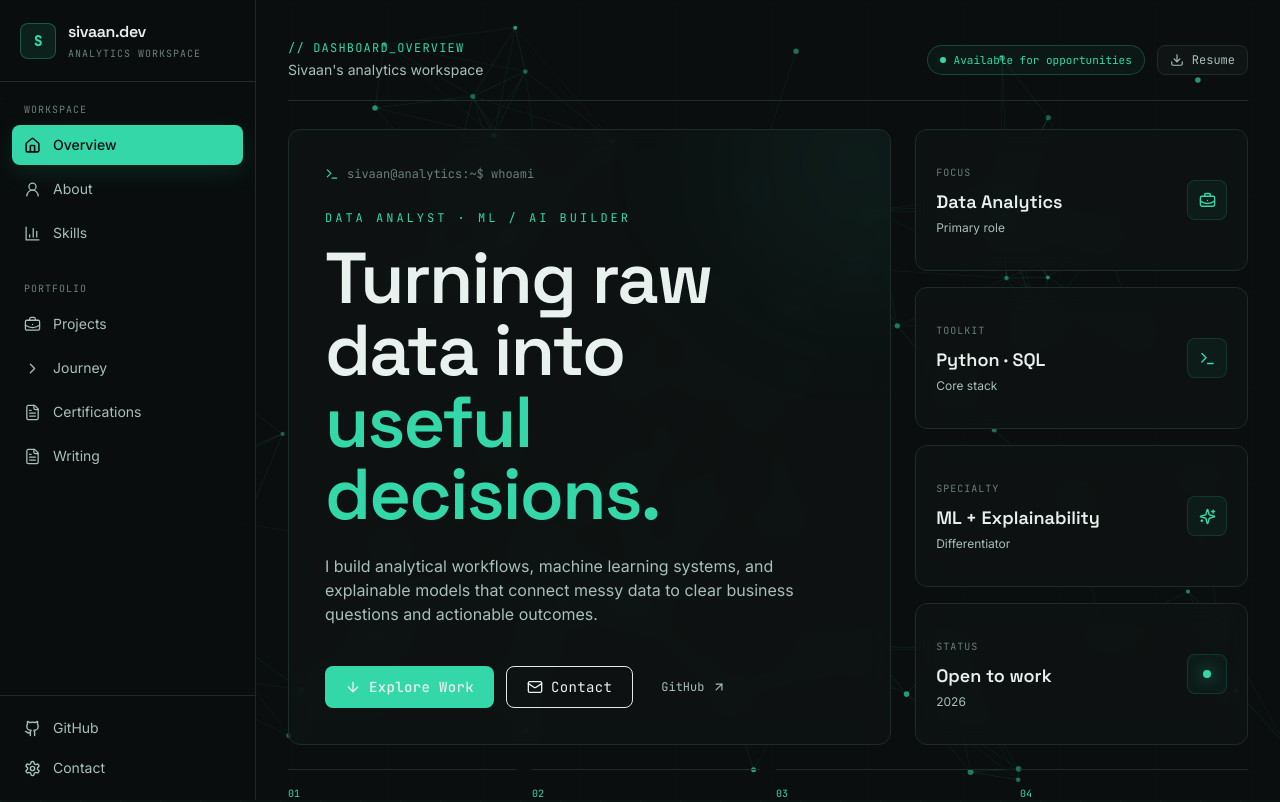
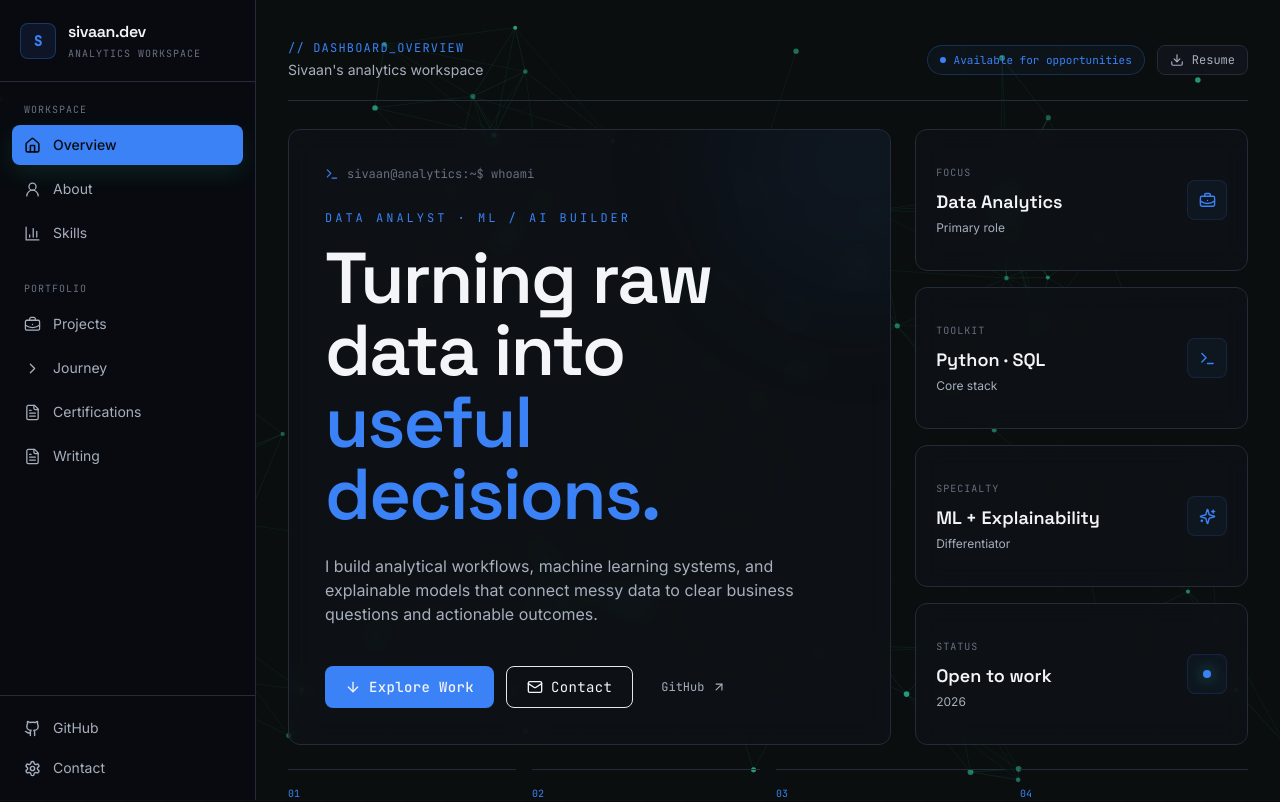
Before and after one commit to Sivaan66/sivaan-portfolio, a React (Vite) app: page / in a window 1280 px wide. Shown: the top 802 px of the page. Built offline with nearby package versions, Linux system fonts and the light colour scheme.

Commit message:
Shift visual theme toward dashboard navy and blue

```diff
--- a/tailwind.config.js
+++ b/tailwind.config.js
@@ -4,28 +4,28 @@ export default {
   theme: {
     extend: {
       colors: {
-        // Base surfaces — near-black with a slight teal cast, not pure black
+        // Dashboard surfaces — deep navy/black inspired by modern analytics UIs
         surface: {
-          DEFAULT: "#0a0e0e",
-          panel: "#0f1515",
-          raised: "#141b1b",
-          border: "#1f2b2a",
+          DEFAULT: "#090b10",
+          panel: "#10131a",
+          raised: "#171b24",
+          border: "#252b38",
         },
-        // Signal accent — primary interactive/highlight color
+        // Primary dashboard signal — blue used for active states and data emphasis
         signal: {
-          DEFAULT: "#34d8a8",
-          dim: "#1f8f70",
-          glow: "#5ce8c1",
+          DEFAULT: "#3b82f6",
+          dim: "#2563eb",
+          glow: "#60a5fa",
         },
-        // Secondary accent — used sparingly, like a second data series
+        // Secondary accent — reserved for warnings/highlights
         amber: {
           DEFAULT: "#f2b134",
           dim: "#b8862a",
         },
         ink: {
-          DEFAULT: "#e9f1ef",
-          muted: "#a9bfb9",
-          faint: "#6b807a",
+          DEFAULT: "#f3f5f8",
+          muted: "#a7afbd",
+          faint: "#687181",
         },
       },
       fontFamily: {
@@ -35,7 +35,7 @@ export default {
       },
       backgroundImage: {
         "grid-texture":
-          "linear-gradient(rgba(52,216,168,0.035) 1px, transparent 1px), linear-gradient(90deg, rgba(52,216,168,0.035) 1px, transparent 1px)",
+          "linear-gradient(rgba(59,130,246,0.035) 1px, transparent 1px), linear-gradient(90deg, rgba(59,130,246,0.035) 1px, transparent 1px)",
       },
       backgroundSize: {
         grid: "40px 40px",
@@ -51,8 +51,8 @@ export default {
           "50%": { opacity: 0 },
         },
         "pulse-dot": {
-          "0%, 100%": { boxShadow: "0 0 0 0 rgba(52,216,168,0.5)" },
-          "50%": { boxShadow: "0 0 0 6px rgba(52,216,168,0)" },
+          "0%, 100%": { boxShadow: "0 0 0 0 rgba(59,130,246,0.5)" },
+          "50%": { boxShadow: "0 0 0 6px rgba(59,130,246,0)" },
         },
         "fade-up": {
           from: { opacity: 0, transform: "translateY(16px)" },
```
